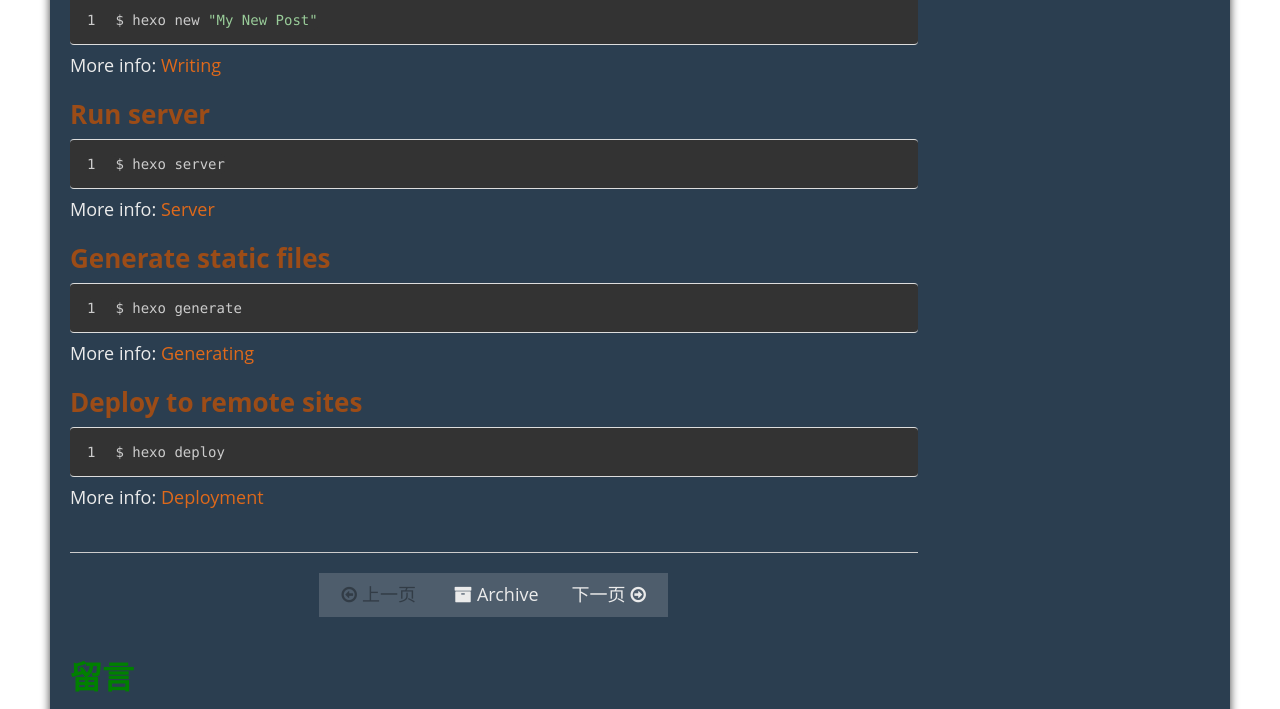
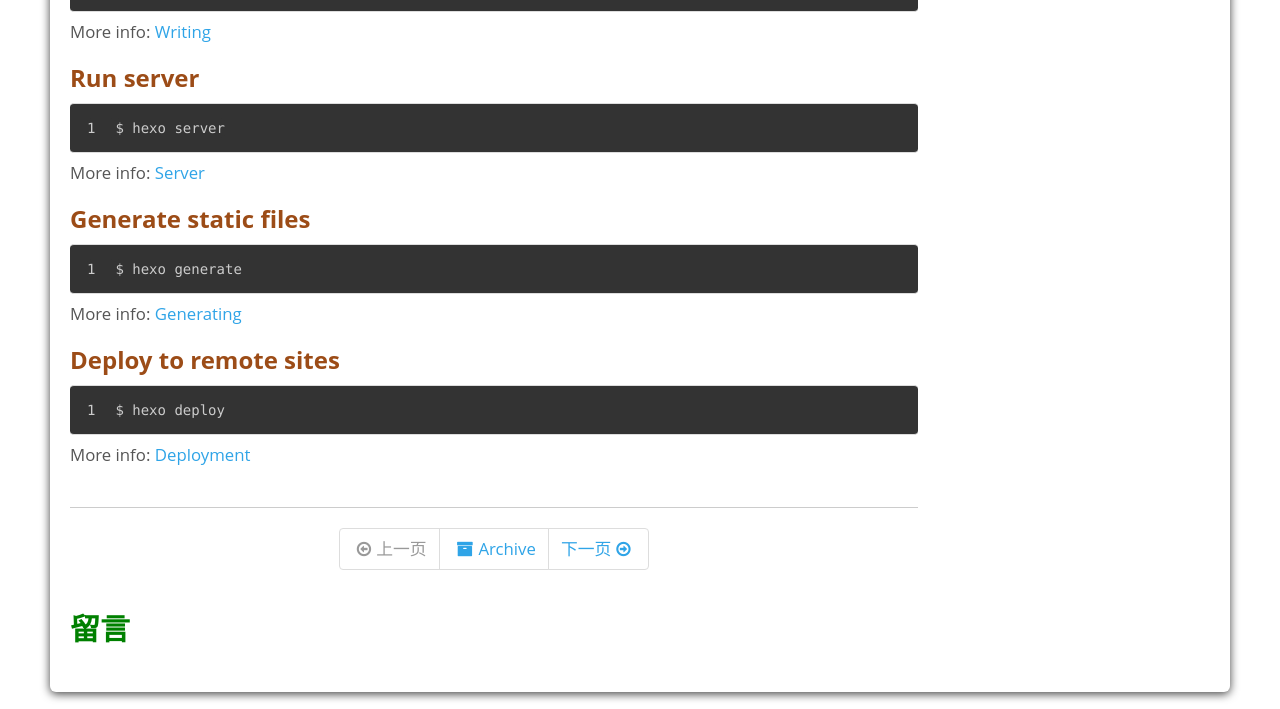
Before and after one commit to TianylCandy/TianylCandy.github.io, a plain HTML site: page 2017/04/19/hello-world/index.html in a window 1280 px wide. Shown: the part 392-1101 px from the top of the page. Drawn offline with Linux system fonts and the light colour scheme; a script that the page names is missing.

Commit message:
Site updated: 2017-04-19 15:04:39

```diff
--- a/2017/04/19/hello-world/index.html
+++ b/2017/04/19/hello-world/index.html
@@ -24,7 +24,7 @@
 
 
   <!-- CSS -->
-  <link rel="stylesheet" href="/css/themes/superhero.css" media="screen" type="text/css">
+  <link rel="stylesheet" href="/css/themes/cerulean.css" media="screen" type="text/css">
   <link rel="stylesheet" href="/css/font-awesome.css" media="screen" type="text/css">
   <link rel="stylesheet" href="/css/style.css" media="screen" type="text/css">
   <link rel="stylesheet" href="/css/responsive.css" media="screen" type="text/css">
```
Also changed, not shown: 2017/04/19/我的博客开通了/index.html (+1 -1 lines), archives/2017/04/index.html (+1 -1 lines), archives/2017/index.html (+1 -1 lines), archives/index.html (+1 -1 lines), index.html (+1 -1 lines), tags/其他/index.html (+1 -1 lines).
